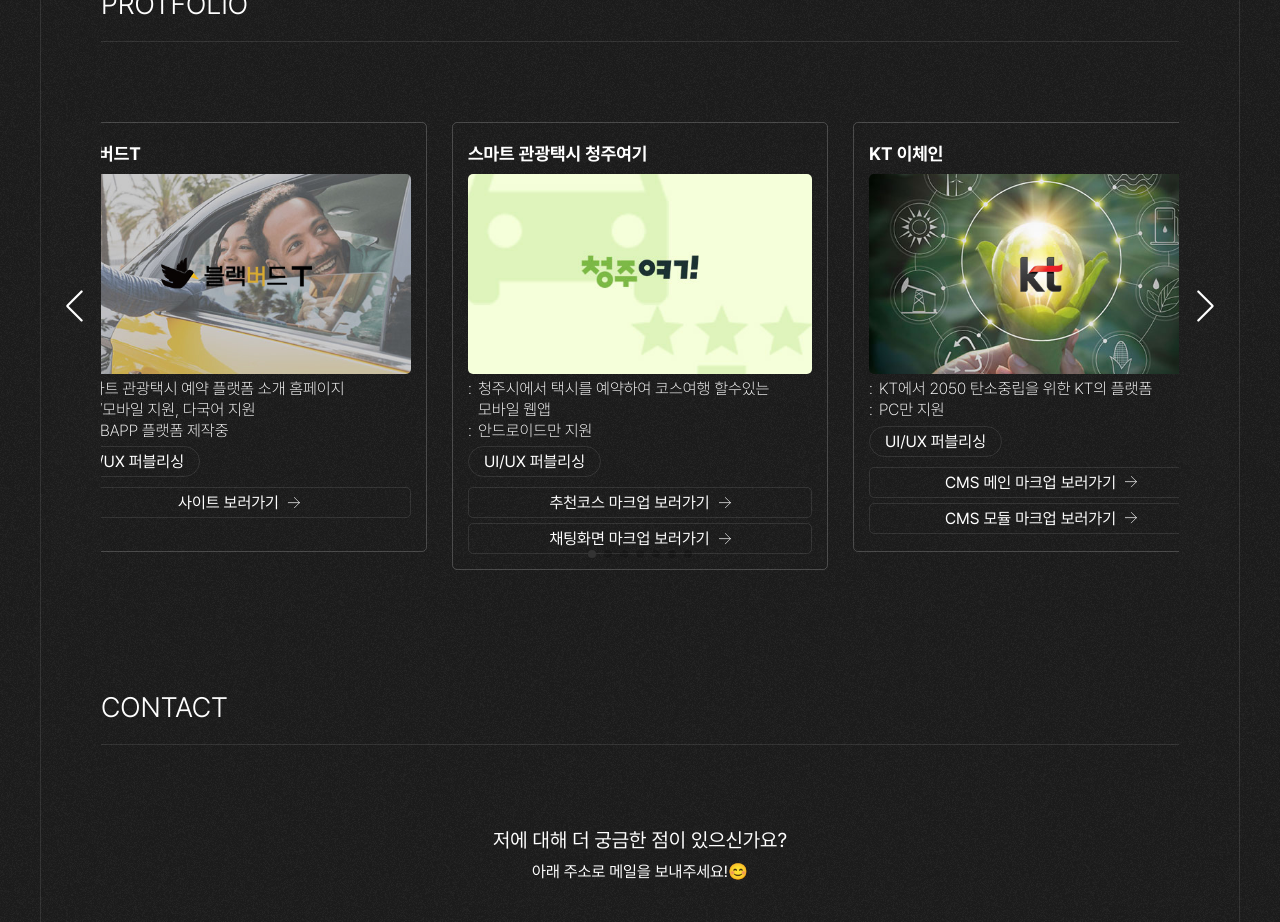
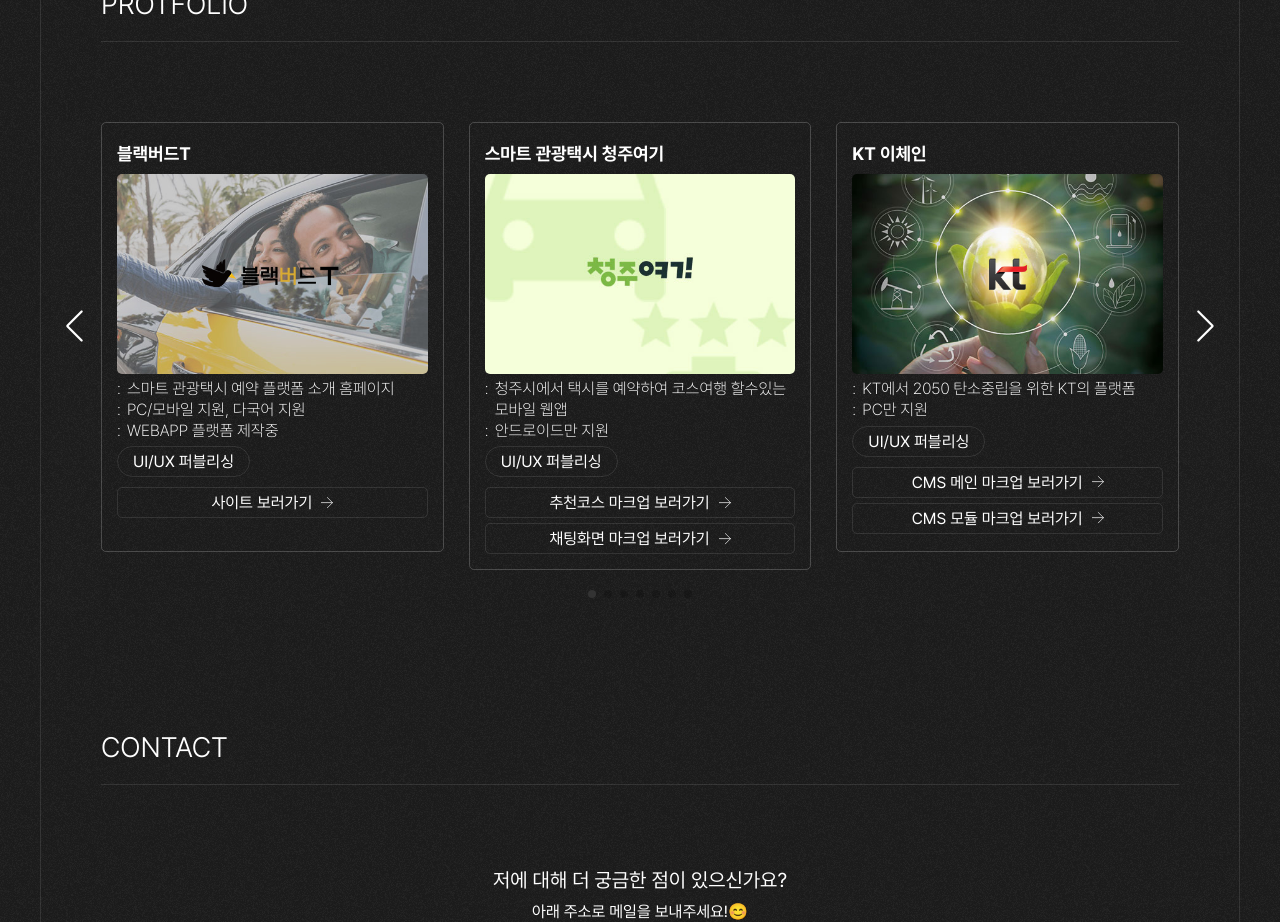
Before and after one commit to k-bora/portfolio-3rd, a Vue app: page / in a window 1280 px wide. Shown: the part 2080-3002 px from the top of the page. Built offline with nearby package versions, Linux system fonts and the light colour scheme.

Commit message:
swiper 스타일 변경

```diff
--- a/src/assets/scss/content.scss
+++ b/src/assets/scss/content.scss
@@ -115,6 +115,16 @@
         .tit {display: block; padding: 5px 0; font-size: 1.125rem;}
         &.hover {border-color: $mainColor; transition: border .4s;}
     }
+    .swiper {width: 100%; padding: 0 50px;}
+    .mySwiper {position: relative; padding-bottom: 40px;
+        &:before {content:""; position: absolute; left:0; top:-2px; width: 50px; height: calc(100% + 4px); background-color: #1d1d1d; background-image: url(/src/assets/image/noise1.png); z-index: 2; }
+        &:after {content:""; position: absolute; right:0; top:-2px; width: 50px; height: calc(100% + 4px); background-color: #1d1d1d; background-image: url(/src/assets/image/noise1.png); z-index: 2; }
+        .swiper-button-prev,
+        .swiper-button-next {top: calc(var(--swiper-navigation-top-offset, 50%) - 40px)}
+        .swiper-button-prev:after,
+        .swiper-button-next:after {font-size: 2rem; color: #fff;}
+        .swiper-pagination-bullet-active {background: #333;}
+    }
 }
 .imgBox {margin: 5px 0; width:100%; height: 200px; border-radius: 5px; overflow: hidden;
     img {width:100%; height: 100%; object-fit: cover;}
@@ -133,16 +143,6 @@
     &:hover {color: $mainColor; border-color: $mainColor; transition: all .4s;
         .arrowRight { stroke: $mainColor; fill: $mainColor; transition: all .4s;}
     }
-}
-.swiper {width: 100%; padding: 0 50px;}
-.mySwiper {position: relative; padding-bottom: 40px;
-    &:before {content:""; position: absolute; left:0; top:-2px; width: 50px; height: calc(100% + 4px); background-color: #1d1d1d; background-image: url(/src/assets/image/noise1.png); z-index: 2; }
-    &:after {content:""; position: absolute; right:0; top:-2px; width: 50px; height: calc(100% + 4px); background-color: #1d1d1d; background-image: url(/src/assets/image/noise1.png); z-index: 2; }
-    .swiper-button-prev,
-    .swiper-button-next {top: calc(var(--swiper-navigation-top-offset, 50%) - 40px)}
-    .swiper-button-prev:after,
-    .swiper-button-next:after {font-size: 2rem; color: #fff;}
-    .swiper-pagination-bullet-active {background: #333;}
 }
 //contact
 .mailBox {
@@ -223,7 +223,6 @@
         &__item {
             min-height: 450px;
         }
-    }
         .swiper {padding-left: 0; padding-right: 0;}
         .mySwiper {
             &:before {display: none;}
@@ -234,3 +233,4 @@
             .swiper-pagination-bullet-active {background: #fff;}
         }
     }
+}
```
Lines whose indentation alone changed are shown as unchanged.
